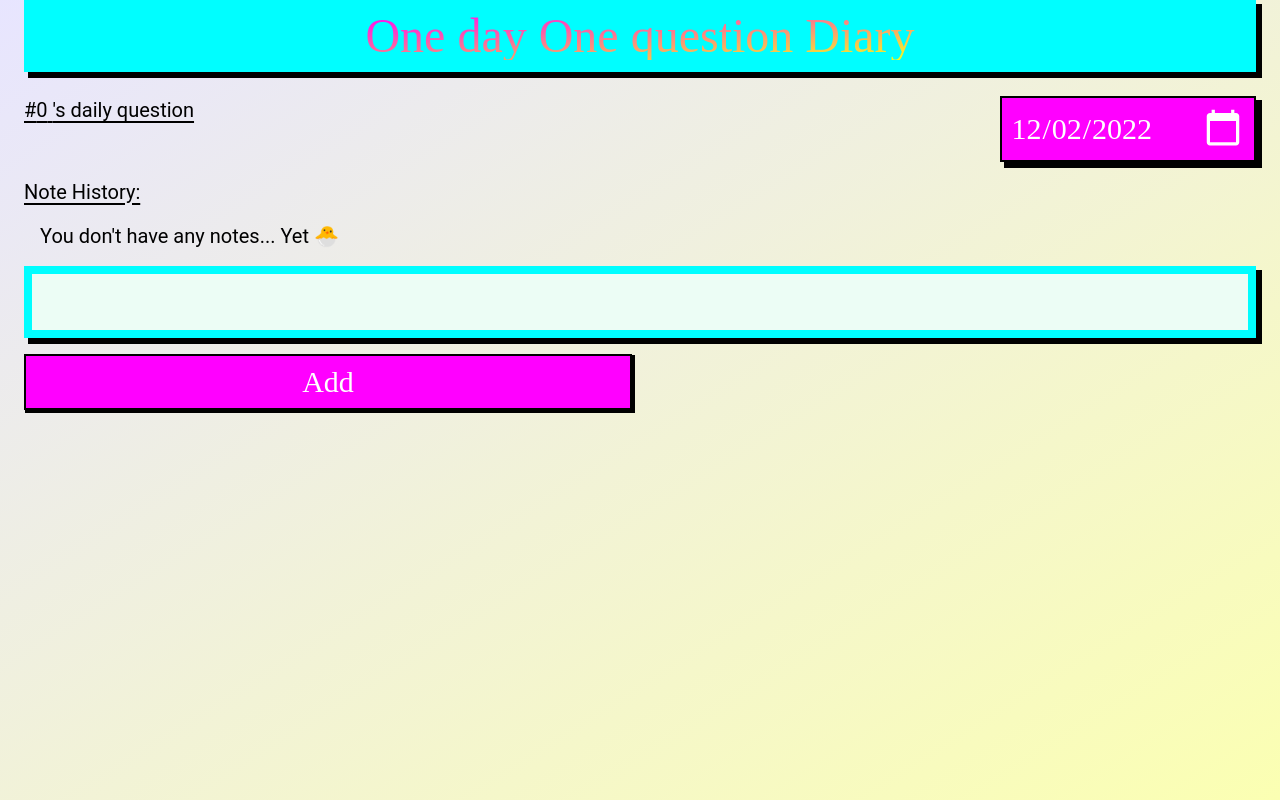
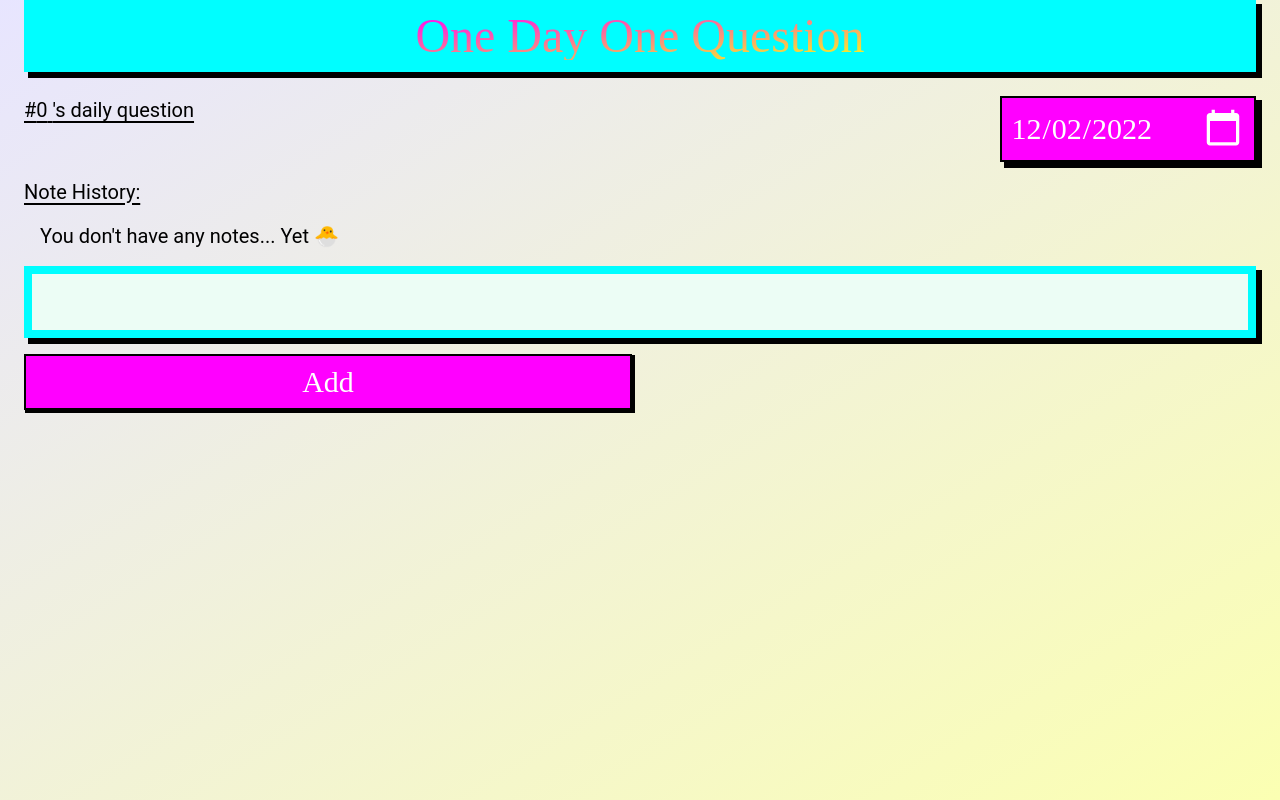
Before and after one commit to Aaron-Vasilev/diary-fe, a Next.js app: page /diary in a window 1280 px wide. Built offline with nearby package versions, Linux system fonts and the light colour scheme; no server answers; the database is empty; a web font is replaced by a local one; what next-redux-wrapper would draw is missing.

Commit message:
Minor style changes

```diff
--- a/src/app/layout.tsx
+++ b/src/app/layout.tsx
@@ -4,8 +4,8 @@ import { Layout } from '../components/Layout'
 import { Context } from '../store/context'
 
 export const metadata: Metadata = {
-  title: 'Diary',
-  description: 'My diary',
+  title: 'One Day One Question',
+  description: 'Diary',
 }
 
 export default function RootLayout({
--- a/src/components/Layout/index.tsx
+++ b/src/components/Layout/index.tsx
@@ -4,9 +4,9 @@ export function Layout({ children }) {
   return (
     <>
       <header className={styles.header + " py-3 mx-auto grid h-fit place-items-center bg-primary text-center font-Lilita shadow-xl"}>
-        <h1 className="text-5xl">One day One question Diary</h1>
+        <h1 className="text-5xl">One Day One Question</h1>
       </header>
-      <main className="p-6">
+      <main className="p-6 selection:bg-secondary selection:text-white">
         {children}
       </main>
     </>
--- a/src/components/Notes/index.tsx
+++ b/src/components/Notes/index.tsx
@@ -23,7 +23,7 @@ interface Prop {
 function Note({ note }: Prop) {
 
   return (
-    <div className="whitespace-pre-line border-8 border-solid border-primary p-2 shadow-xl selection:bg-secondary selection:text-white">
+    <div className="whitespace-pre-line border-8 border-solid border-primary p-2 shadow-xl">
       <div className="flex justify-between">
         <h2 className="font-Lilita text-lg underline decoration-dashed underline-offset-4">
           <span className="mr-1 text-2xl">
```
